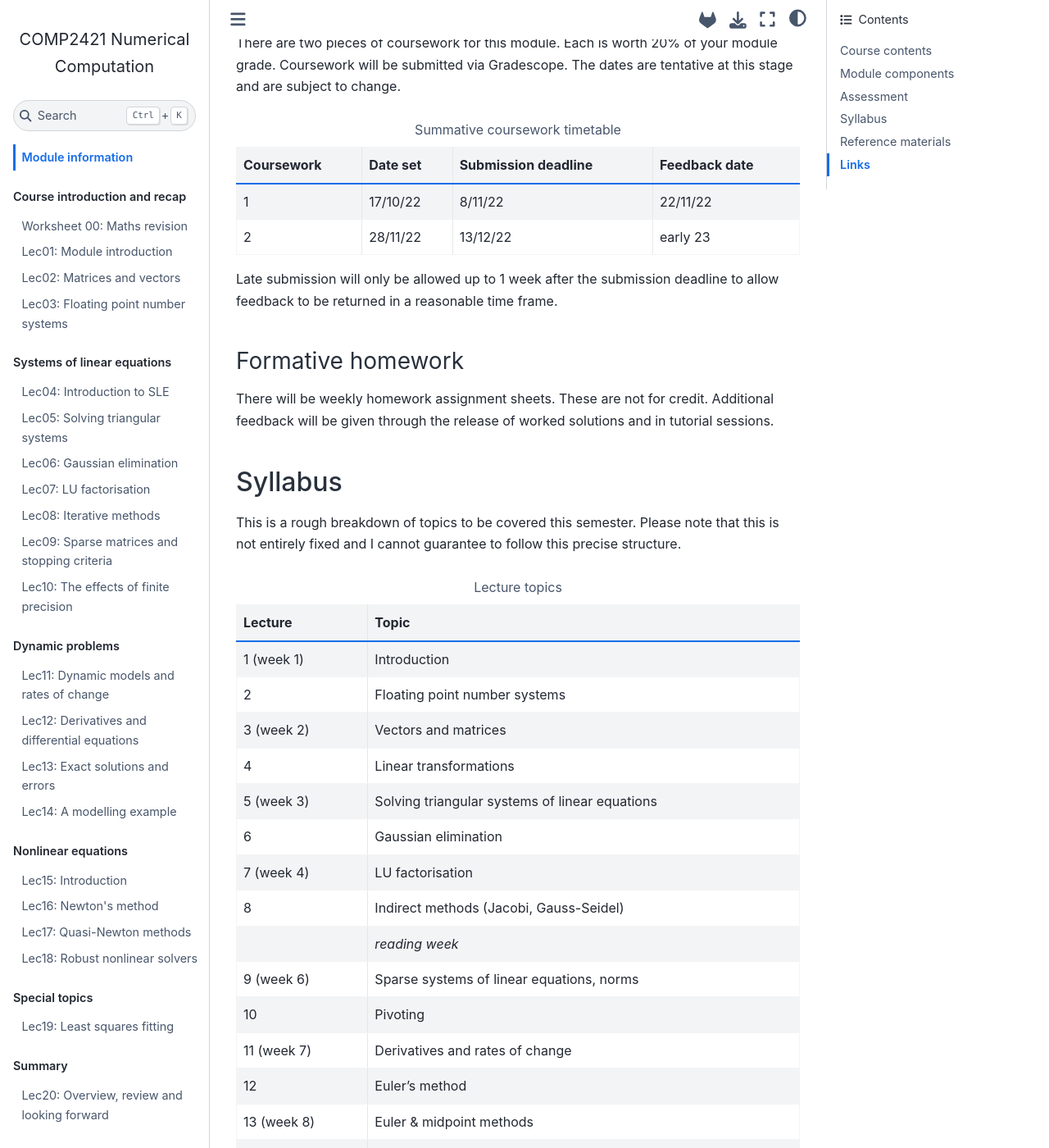
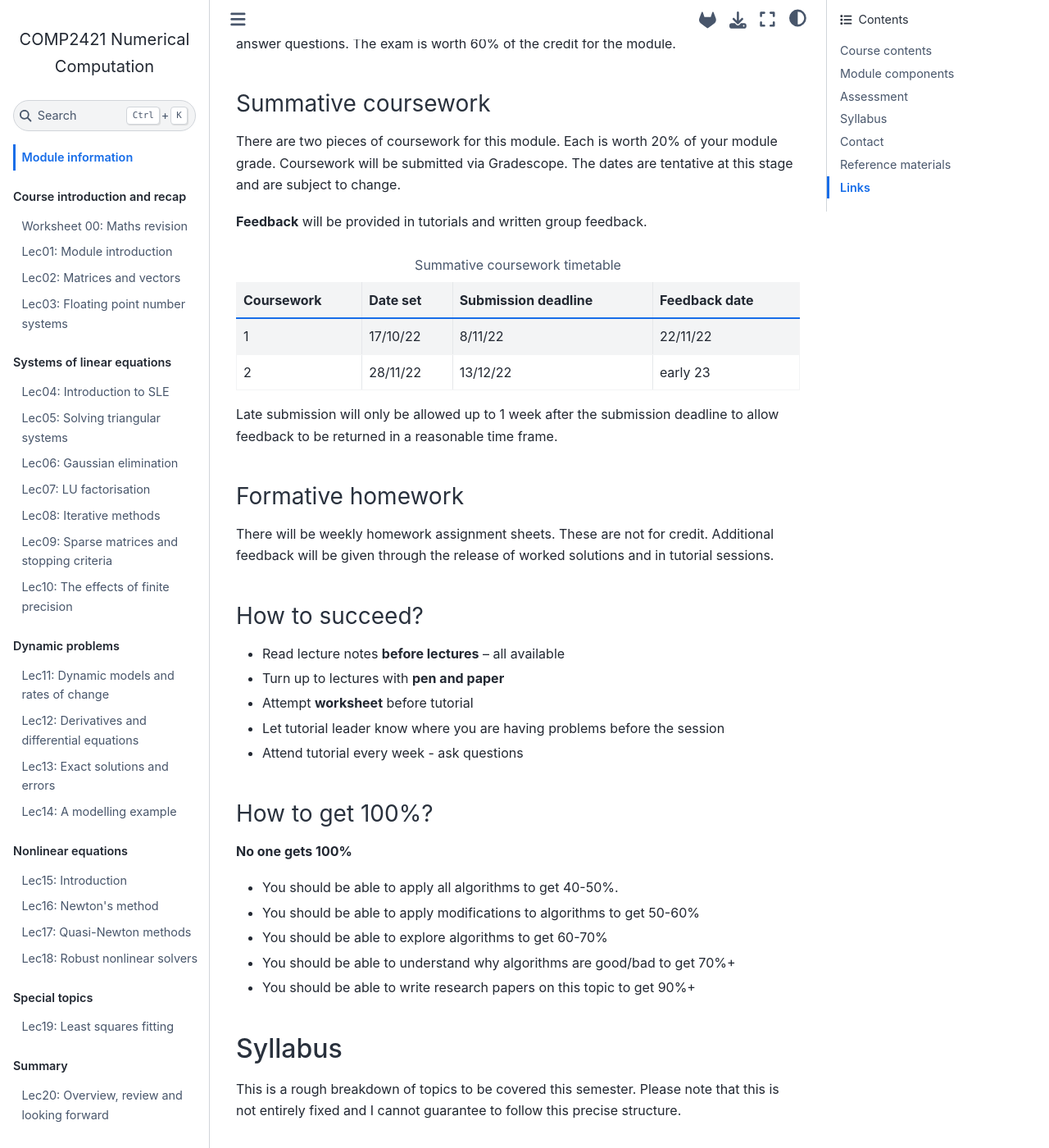
Before and after one commit to uol-soc-teachingrepos/COMP2421-Numerical-Computation, a Jupyter Book: the page built from README.md, in a window 1280 px wide and 1400 px high, scrolled down 1433 px. Shown: the whole window at 82% size. Built offline with Jupyter Book 1.0.4 settings and Sphinx 7.4.7 and the Sphinx Book theme 1.1.4, drawn with Linux system fonts in a browser that asks for light colours; pages that are not in the unit, such as notebooks, are missing from menus; some of the changed text lies outside the part shown.

Commit message:
add better basic information

```diff
--- a/README.md
+++ b/README.md
@@ -30,9 +30,14 @@ Teams group
 
 2 hours per week
 
+- Thursdays at 12:00
+- Fridays at 11:00
+
 ### Tutorials
 
 1 hour per week face to face (see timetable)
+
+Opportunity to get **feedback** on learning
 
 ### Homework and coursework exercise
 
@@ -49,6 +54,8 @@ On-line assessment in January. 2 hour exam with some multiple choice, short and
 ### Summative coursework
 
 There are two pieces of coursework for this module. Each is worth 20% of your module grade. Coursework will be submitted via Gradescope. The dates are tentative at this stage and are subject to change.
+
+**Feedback** will be provided in tutorials and written group feedback.
 
 <table class="colwidths-auto table">
 	<caption>Summative coursework timetable</caption>
@@ -79,6 +86,24 @@ Late submission will only be allowed up to 1 week after the submission deadline
 ### Formative homework
 
 There will be weekly homework assignment sheets. These are not for credit. Additional feedback will be given through the release of worked solutions and in tutorial sessions.
+
+### How to succeed?
+
+- Read lecture notes **before lectures** -- all available
+- Turn up to lectures with **pen and paper**
+- Attempt **worksheet** before tutorial
+- Let tutorial leader know where you are having problems before the session
+- Attend tutorial every week - ask questions
+
+### How to get 100%?
+
+**No one gets 100%**
+
+- You should be able to apply all algorithms to get 40-50%.
+- You should be able to apply modifications to algorithms to get 50-60%
+- You should be able to explore algorithms to get 60-70%
+- You should be able to understand why algorithms are good/bad to get 70%+
+- You should be able to write research papers on this topic to get 90%+
 
 ## Syllabus
 
@@ -206,6 +231,13 @@ Weekly tutorials should will support you in your learning. See your timetable fo
 </tbody>
 </table>
 
+## Contact
+
+- Please contact me through MS Teams [22/23(1) COMP2421 Numerical Computation (32879)](https://teams.microsoft.com/l/team/19%3aMD-x6E4QiyZ3S1zNFHomIWxtG3UJiRimjR_RzgapA7g1%40thread.tacv2/conversations?groupId=54035a7f-8376-45f0-b7b8-d4fac9d5ab54&tenantId=bdeaeda8-c81d-45ce-863e-5232a535b7cb) (not email)
+- Questions about content should go in the class team
+- Responses in 24h (or out of office)
+- No response out of working hours
+
 ## Reference materials
 
 The programming for this module will be carried out using `python3`.
```
Also changed, not shown: lec/lec01.md (+33 -49 lines).
